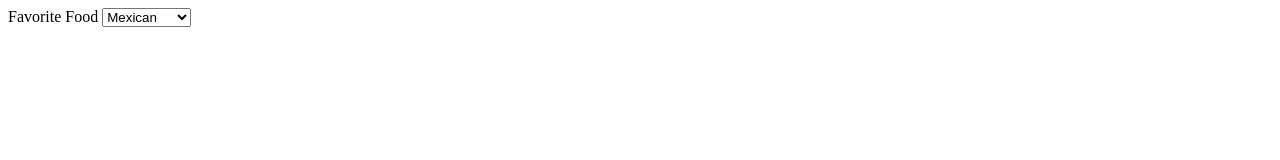
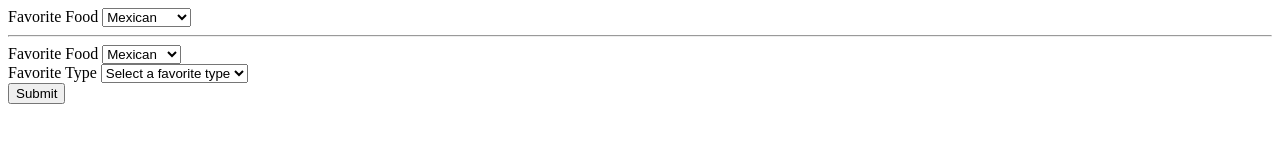
Before and after one commit to rdybarra/subfield, a plain HTML site: page example/index.html in a window 1280 px wide. Drawn offline with nearby package versions, Linux system fonts and the light colour scheme.

Commit message:
Clearing data after 'hide' event.
Adding an example as well.

```diff
--- a/build/subfield.jquery.js
+++ b/build/subfield.jquery.js
@@ -58,6 +58,19 @@
         pair.$subfield.show();
       } else {
         pair.$subfield.hide();
+        this.clearValues(pair.$subfield);
+      }
+    },
+
+    clearValues: function clearValues($subfield) {
+      if ($subfield[0].localName === 'option') {
+        $subfield.prop('selected', false);
+      } else if ($subfield[0].localName === 'input' || $subfield[0].localName === 'textarea') {
+        $subfield.val('');
+      } else {
+        // Clear any values within the subfield.
+        $subfield.find('option').prop('selected', false);
+        $subfield.find('input, texarea').val('');
       }
     },
 
--- a/example/index.html
+++ b/example/index.html
@@ -21,6 +21,39 @@
         <input type="text" value="">
       </label>
     </div>
+
+    <hr>
+
+    <div>
+      <label>
+        <span>Favorite Food</span>
+        <select id="favorite-food-type" name="genre">
+          <option value="mexican">Mexican</option>
+          <option value="italian">Italian</option>
+          <option value="american">American</option>
+        </select>
+      </label>
+    </div>
+
+    <div>
+      <label>
+        <span>Favorite Type</span>
+        <select id="favorite-food" name="type">
+          <option value="" data-filter-persist="true">Select a favorite type</option>
+          <option class="subfield" value="burritos" data-watch="#favorite-food-type" data-parent-value="mexican">Burritos</option>
+          <option class="subfield" value="tacos" data-watch="#favorite-food-type" data-parent-value="mexican">Tacos</option>
+          <option class="subfield" value="pizza" data-watch="#favorite-food-type" data-parent-value="italian">Pizza</option>
+          <option class="subfield" value="pasta" data-watch="#favorite-food-type" data-parent-value="italian">Pasta</option>
+          <option class="subfield" value="hamburger" data-watch="#favorite-food-type" data-parent-value="american">Hamburger</option>
+          <option class="subfield" value="hot dog" data-watch="#favorite-food-type" data-parent-value="american">Hot Dog</option>
+        </select>
+      </label>
+    </div>
+
+    <div>
+      <input type="submit" value="Submit">
+    </div>
+
   </form>
 
   <script src="https://ajax.googleapis.com/ajax/libs/jquery/3.1.0/jquery.min.js"></script>
```
Also changed, not shown: src/subfield.jquery.js (+13 -0 lines).
